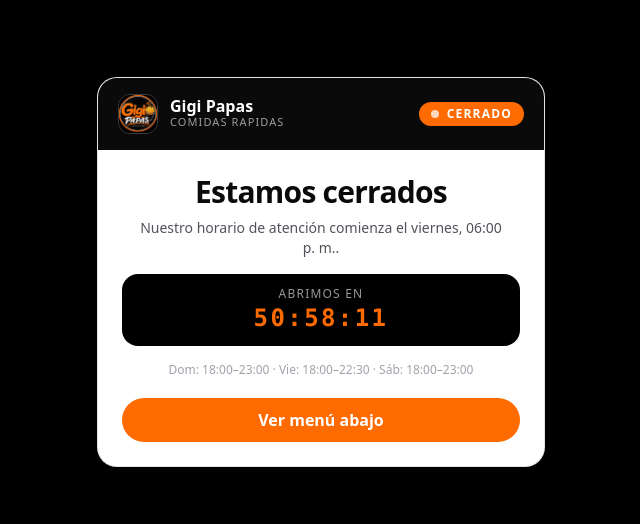
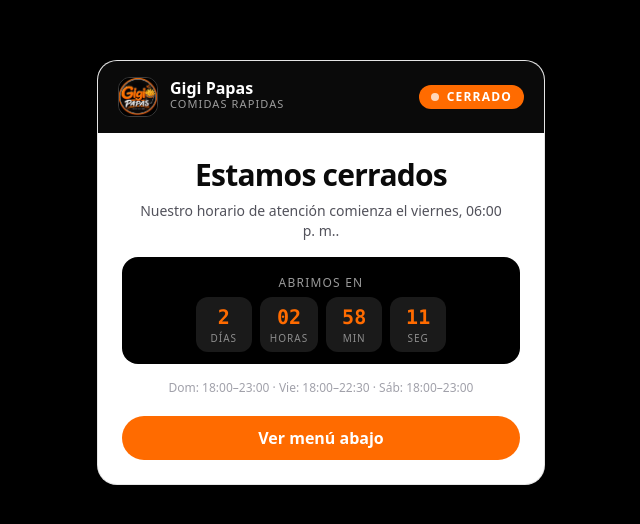
Before and after one commit to IngCristianGonzalez/10-pedidos-app, a Next.js app: page / in a window 1280 px wide. Shown: the part 128-652 px from the top of the page, without its empty margins (319-959 px from the left). Built offline with nearby package versions, Linux system fonts and the light colour scheme; no server answers; the database is empty.

Commit message:
fix(horario): countdown con dias y cajas D/H/M/S, no parece congelado

```diff
--- a/src/components/horario-banner.tsx
+++ b/src/components/horario-banner.tsx
@@ -1,6 +1,6 @@
 "use client";
 import { useEffect, useState } from "react";
-import { useHorario, formatCountdown, horarioResumen } from "@/lib/horario";
+import { useHorario, countdownParts, horarioResumen } from "@/lib/horario";
 
 export function HorarioBanner() {
   const { isOpen, nextOpen, horarios, cerradoTemporal, mensajeCerrado } = useHorario();
@@ -23,7 +23,8 @@ export function HorarioBanner() {
   }
 
   const target = nextOpen;
-  const countdown = target ? formatCountdown(target, now) : "";
+  const parts = target ? countdownParts(target, now) : null;
+  const pad2 = (n: number) => String(n).padStart(2, "0");
   const diaStr = target ? target.toLocaleDateString("es-CO", { weekday: "long", hour: "2-digit", minute: "2-digit" }) : "";
 
   if (dismissed) {
@@ -53,10 +54,22 @@ export function HorarioBanner() {
         <div className="px-6 pt-6 pb-6">
           <h2 className="text-2xl sm:text-3xl font-black tracking-tight text-[#0A0A0A]">Estamos cerrados</h2>
           <p className="text-sm text-zinc-600 mt-2">{cerradoTemporal ? mensajeCerrado : `Nuestro horario de atención comienza el ${diaStr}.`}</p>
-          {target && (
-            <div className="mt-4 inline-flex flex-col items-center bg-black rounded-2xl px-6 py-3 w-full">
+          {parts && (
+            <div className="mt-4 bg-black rounded-2xl px-4 py-3 w-full">
               <span className="text-xs tracking-widest text-white/60">ABRIMOS EN</span>
-              <span className="font-mono font-black text-2xl tracking-widest text-[#FF6B00]">{countdown}</span>
+              <div className="flex justify-center gap-2 mt-1">
+                {[
+                  { v: String(parts.d), l: "DÍAS" },
+                  { v: pad2(parts.h), l: "HORAS" },
+                  { v: pad2(parts.m), l: "MIN" },
+                  { v: pad2(parts.s), l: "SEG" },
+                ].map((b) => (
+                  <div key={b.l} className="bg-white/10 rounded-xl px-2.5 py-1.5 min-w-[56px]">
+                    <p className="font-mono font-black text-xl tabular-nums text-[#FF6B00]">{b.v}</p>
+                    <p className="text-[10px] tracking-widest text-white/50">{b.l}</p>
+                  </div>
+                ))}
+              </div>
             </div>
           )}
           <p className="text-xs text-zinc-400 mt-4">{horarioResumen(horarios)}</p>
--- a/src/lib/horario.tsx
+++ b/src/lib/horario.tsx
@@ -61,12 +61,22 @@ export function nextOpening(cfg: HorarioConfig, now = new Date()): Date | null {
   return null;
 }
 
+export function countdownParts(target: Date, now = new Date()): { d: number; h: number; m: number; s: number } {
+  const diff = Math.max(0, +target - +now);
+  return {
+    d: Math.floor(diff / 86400000),
+    h: Math.floor((diff % 86400000) / 3600000),
+    m: Math.floor((diff % 3600000) / 60000),
+    s: Math.floor((diff % 60000) / 1000),
+  };
+}
+
+const pad2 = (n: number) => String(n).padStart(2, "0");
+
 export function formatCountdown(target: Date, now = new Date()): string {
-  const diff = Math.max(0, +target - +now);
-  const h = Math.floor(diff / 3600000);
-  const m = Math.floor((diff % 3600000) / 60000);
-  const s = Math.floor((diff % 60000) / 1000);
-  return `${String(h).padStart(2, "0")}:${String(m).padStart(2, "0")}:${String(s).padStart(2, "0")}`;
+  const { d, h, m, s } = countdownParts(target, now);
+  const hhmmss = `${pad2(h)}:${pad2(m)}:${pad2(s)}`;
+  return d > 0 ? `${d}d ${hhmmss}` : hhmmss;
 }
 
 const DIAS = ["Domingo", "Lunes", "Martes", "Miércoles", "Jueves", "Viernes", "Sábado"];
```
